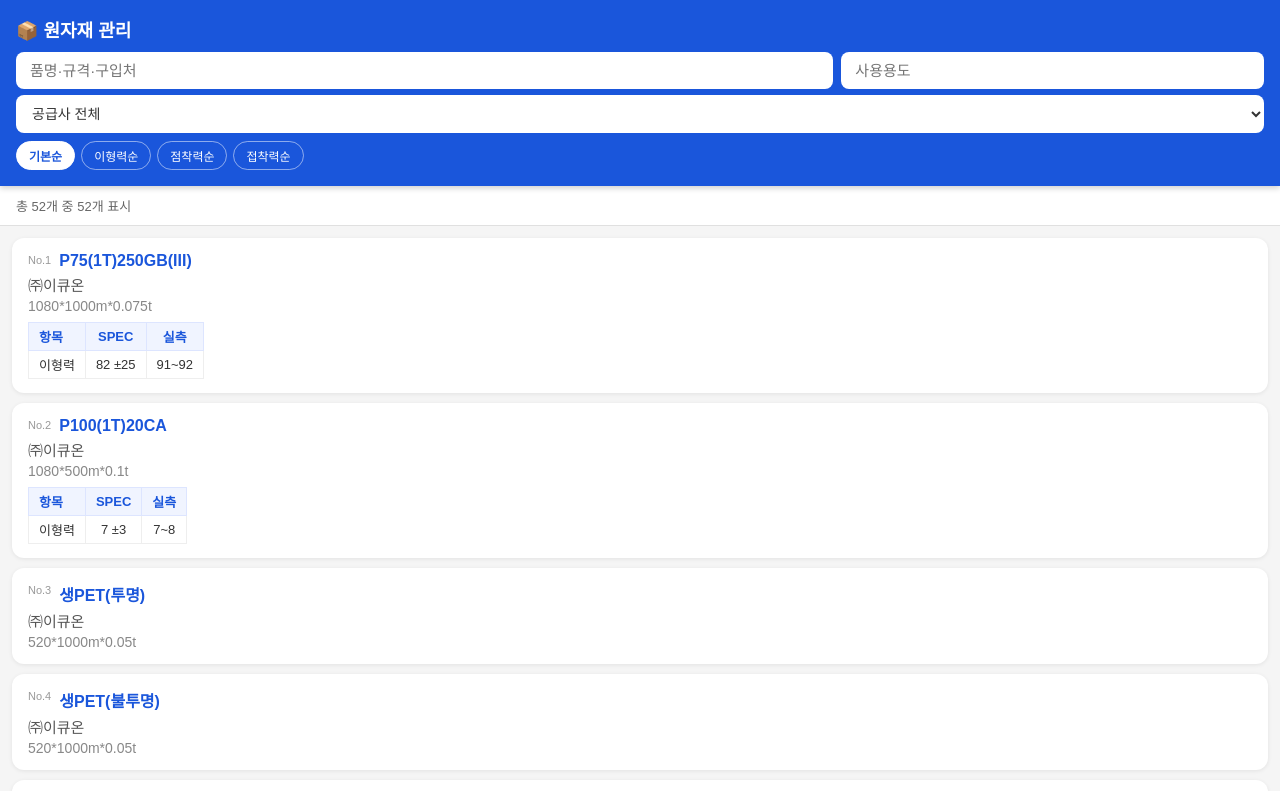
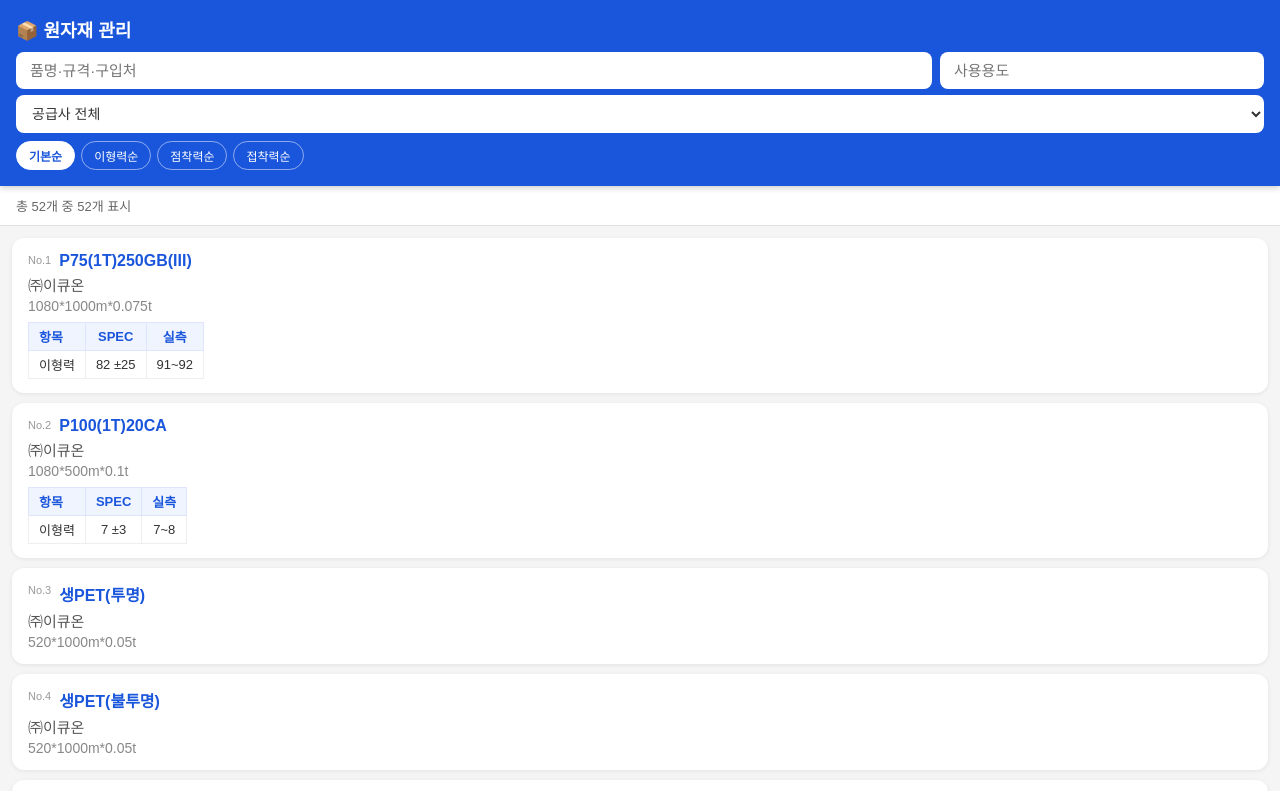
Before and after one commit to 5sgg9smpgf-star/wonjajae-app, a plain HTML site: page index_beta.html in a window 1280 px wide. Shown: the top 791 px of the page. Drawn offline with Linux system fonts and the light colour scheme.

Commit message:
???? ??? ??

```diff
--- a/index_beta.html
+++ b/index_beta.html
@@ -46,7 +46,7 @@ header h1 { font-size: 18px; font-weight: 700; margin-bottom: 10px; }
 <header>
   <h1>📦 원자재 관리</h1>
   <div class="sw">
-    <input type="search" id="si" placeholder="품명·규격·구입처" oninput="render()" style="flex:2">
+    <input type="search" id="si" placeholder="품명·규격·구입처" oninput="render()" style="flex:3">
     <input type="search" id="su" placeholder="사용용도" oninput="render()" style="flex:1">
   </div>
   <div class="sw" style="margin-top:6px">
```
